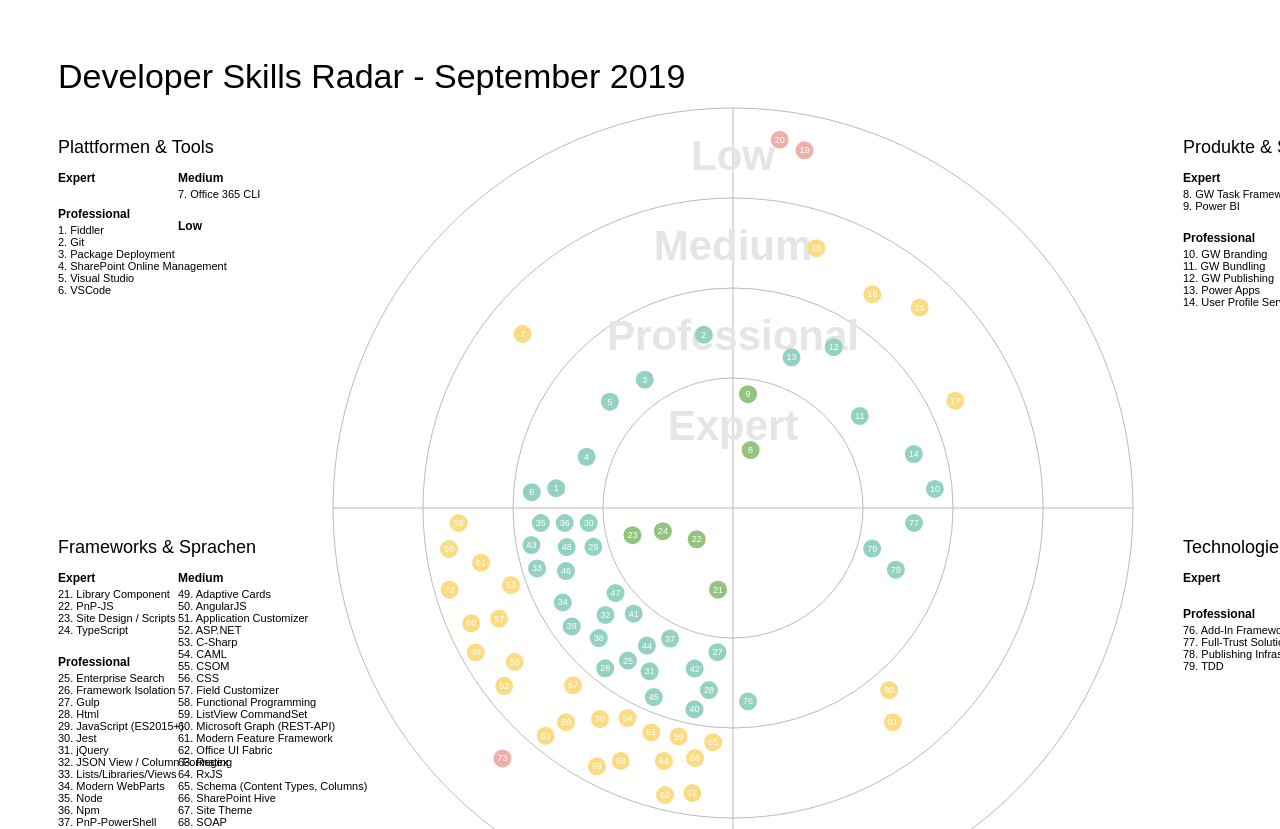
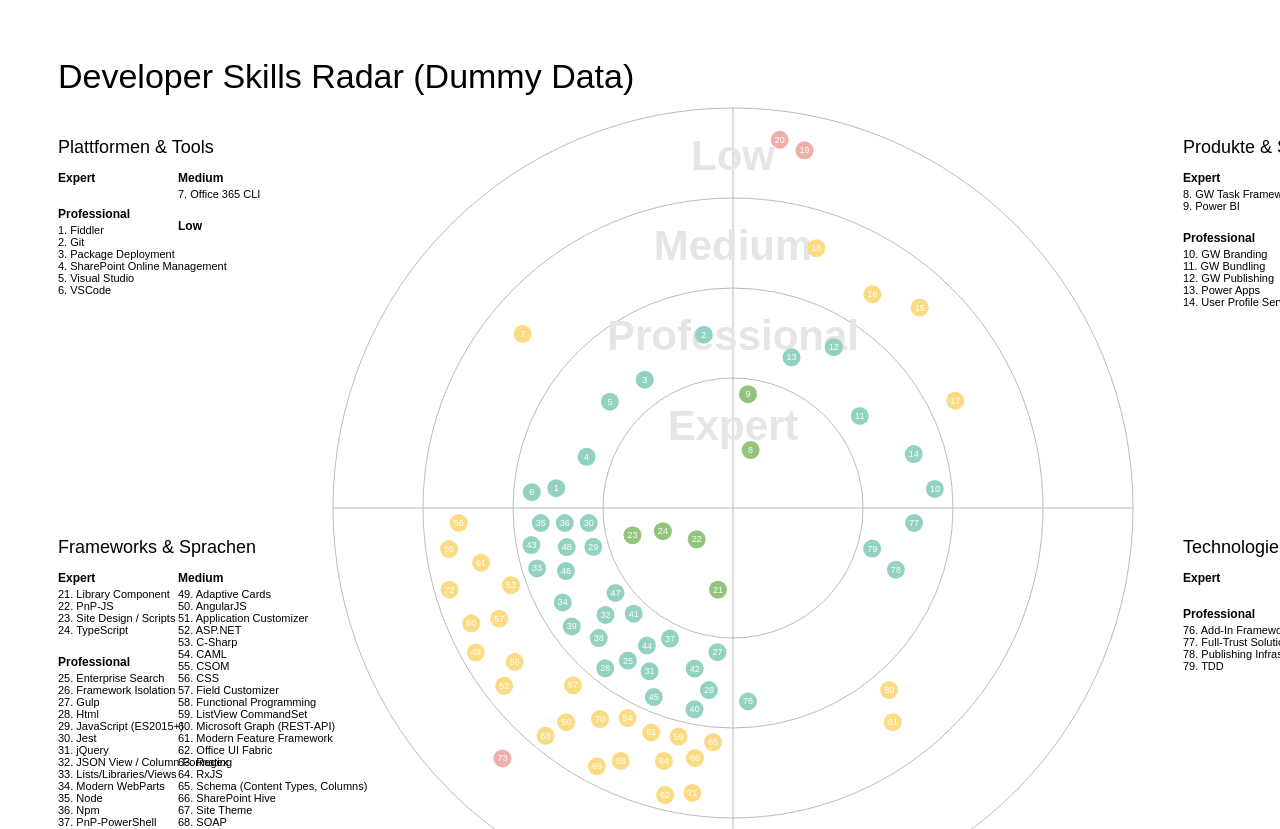
Before and after one commit to rolandoechslin/technologie-radar, a website: page docs/index.html in a window 1280 px wide. Shown: the top 829 px of the page. Drawn offline with nearby package versions, Linux system fonts and the light colour scheme.

Commit message:
update text

```diff
--- a/docs/index.html
+++ b/docs/index.html
@@ -25,7 +25,7 @@
     grid: "#bbb",
     inactive: "#ddd"
   },
-  title: "Developer Skills Radar - September 2019",
+  title: "Developer Skills Radar (Dummy Data)",
   quadrants: [
     { name: "Technologien & Methoden" },
     { name: "Frameworks & Sprachen" },
```
